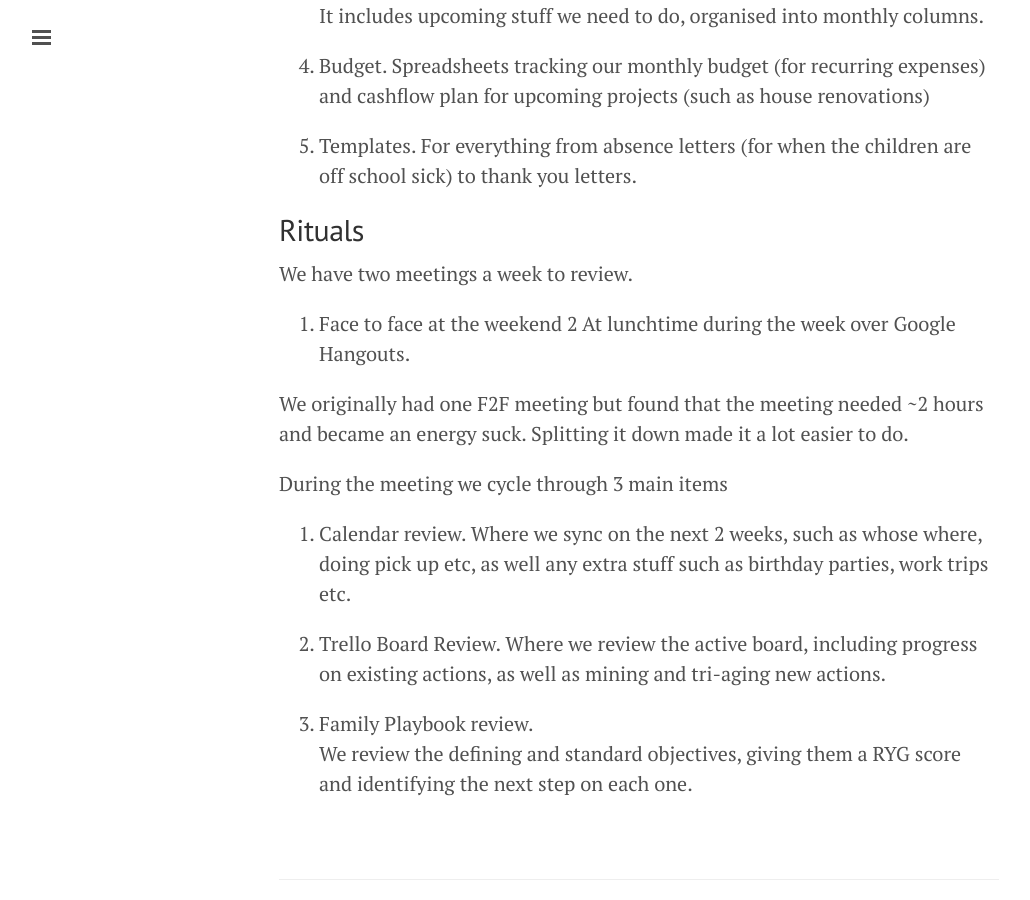
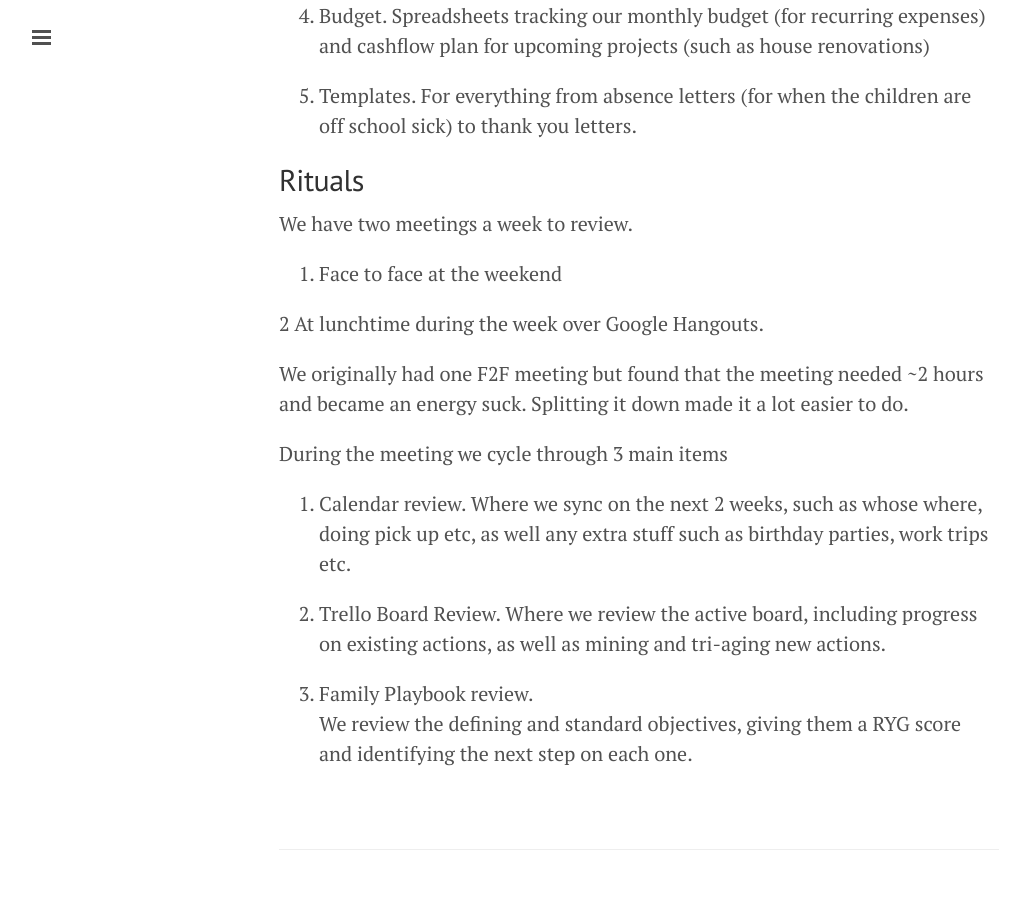
Before and after one commit to mikebradford/mikebradford.github.io, a Jekyll site: the page built from _posts/2016-02-29-agile-at-home.markdown, in a window 1280 px wide and 900 px high, scrolled down 1791 px. Shown: the whole window, without its empty margins (1-1031 px from the left). Built offline with Jekyll 4.4.1, drawn with Linux system fonts in a browser that asks for light colours; part of the change alters nothing that is shown; some of the changed text lies outside the part shown.

```diff
--- a/_posts/2016-02-29-agile-at-home.markdown
+++ b/_posts/2016-02-29-agile-at-home.markdown
@@ -12,7 +12,6 @@ We have adapted Agile to help us keep our lives organised, but also to help us f
 This is how we do it now.
 
 ## Tools and Artefacts
-We use the following tools and artefacts.
 
 We started with a lot more physical items such as a family diary and a planning wall using post-its.
 
@@ -58,7 +57,9 @@ For everything from absence letters (for when the children are off school sick)
 ## Rituals
 
 We have two meetings a week to review.
+
 1. Face to face at the weekend
+
 2 At lunchtime during the week over Google Hangouts.
 
 We originally had one F2F meeting but found that the meeting needed ~2 hours and became an energy suck. Splitting it down made it a lot easier to do.
```
